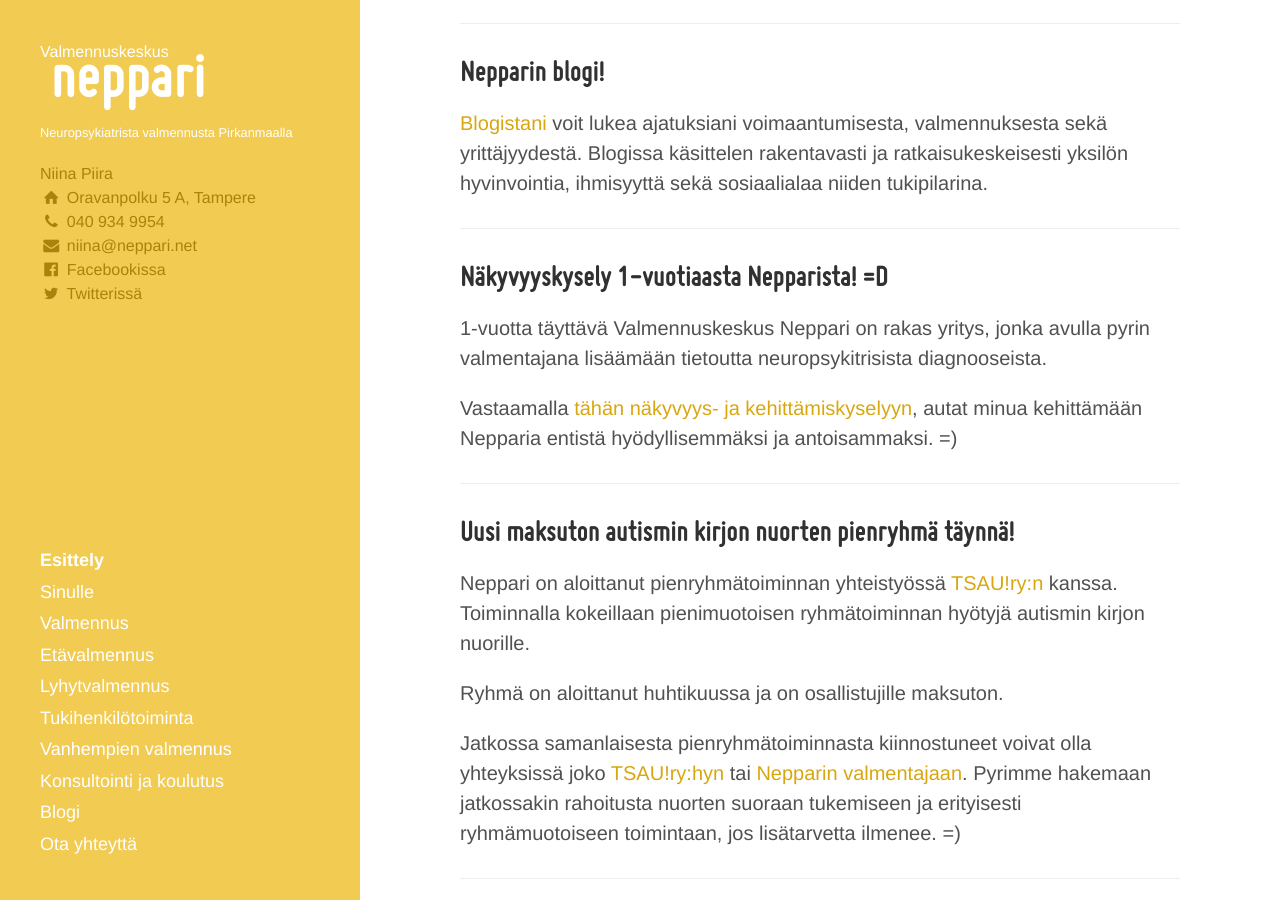
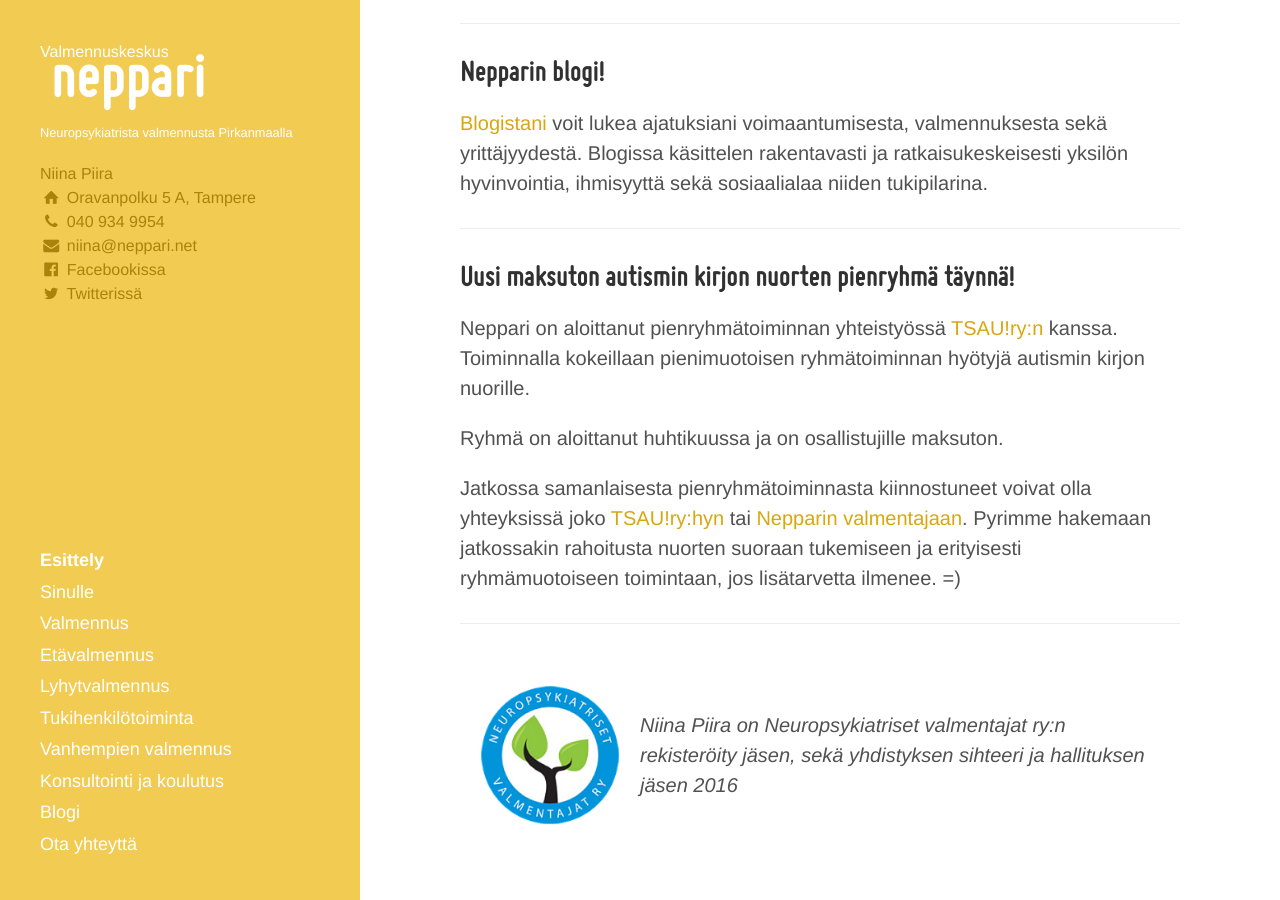
Before and after one commit to niinapiira/neppari.net, a Jekyll site: the page built from index.md, in a window 1280 px wide and 900 px high, scrolled down 579 px. Built offline with Jekyll 4.4.1, drawn with Linux system fonts in a browser that asks for light colours; some of the changed lines change nothing that is shown.

Commit message:
Updated index.md

```diff
--- a/index.md
+++ b/index.md
@@ -1,9 +1,9 @@
 ---
-"page-title": "Elämän haasteena ADHD, ADD, Asperger, Tourette, lievä autismi?"
-"page-type": "front-page"
-"link-title": Esittely
-"navigation-order": 1
-"show-in-navigation": true
+page-title: 'Elämän haasteena ADHD, ADD, Asperger, Tourette, lievä autismi?'
+page-type: front-page
+link-title: Esittely
+navigation-order: 1
+show-in-navigation: true
 published: true
 ---
 
@@ -34,14 +34,6 @@
 
 ___
 
-## Näkyvyyskysely 1-vuotiaasta Nepparista! =D
-
-1-vuotta täyttävä Valmennuskeskus Neppari on rakas yritys, jonka avulla pyrin valmentajana lisäämään tietoutta neuropsykitrisista diagnooseista.
-
-Vastaamalla [tähän näkyvyys- ja kehittämiskyselyyn](https://docs.google.com/forms/d/176dqWqr1rtptN2gY9Z10OUQjiLbrq1T9Zu-S_kPgq-U/viewform), autat minua kehittämään Nepparia entistä hyödyllisemmäksi ja antoisammaksi. =)
-
-___
-
 ## Uusi maksuton autismin kirjon nuorten pienryhmä täynnä!
 
 Neppari on aloittanut pienryhmätoiminnan yhteistyössä [TSAU!ry:n](http://www.tsau.net/) kanssa.
```
